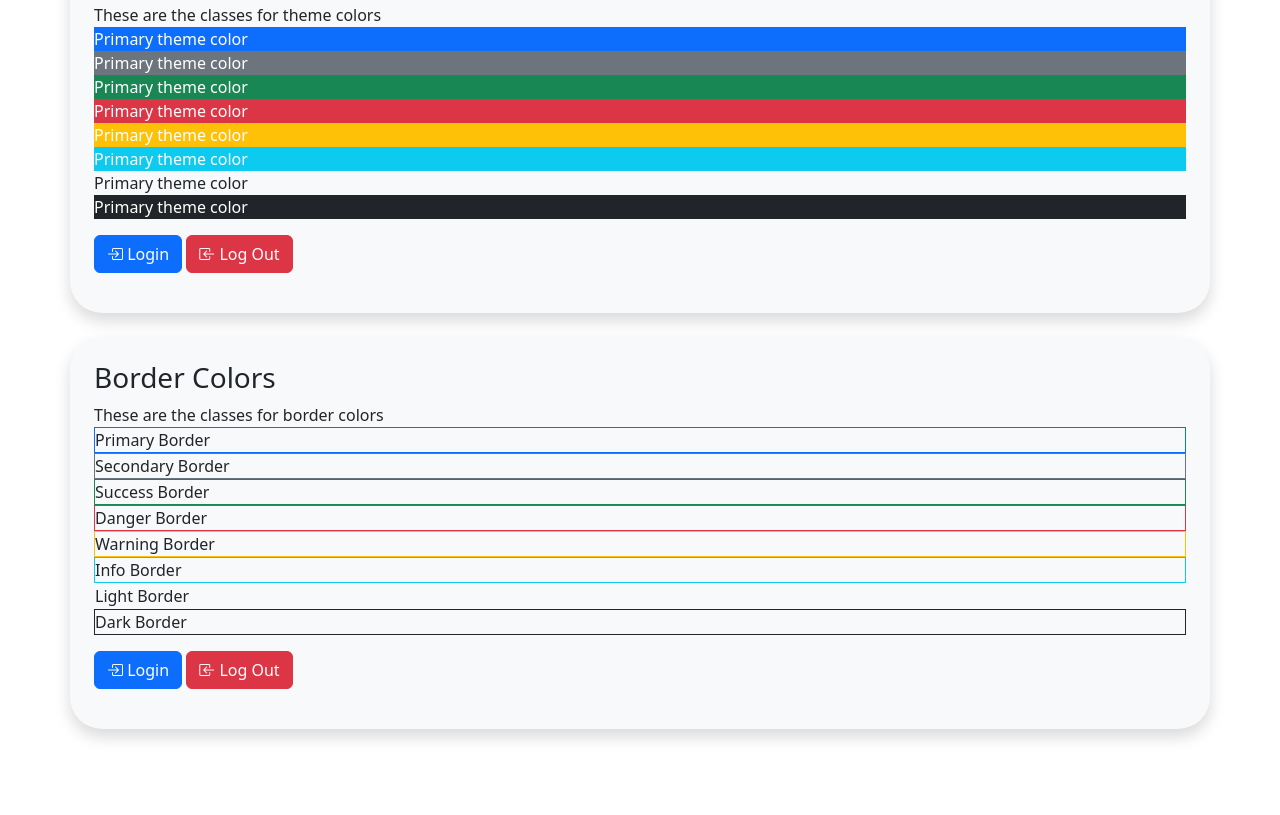
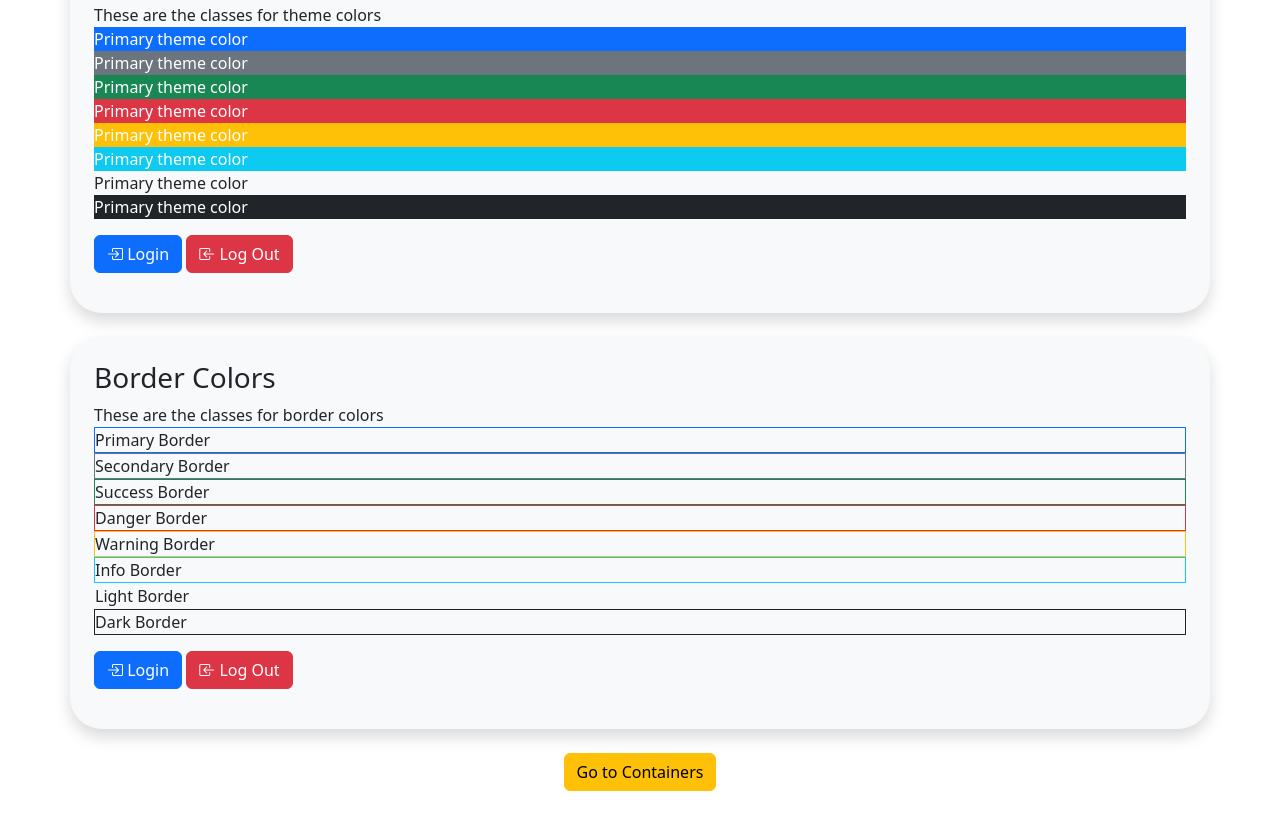
Before and after one commit to yanji0-0/bootstrap, a plain HTML site: page colors.html in a window 1280 px wide. Shown: the part 520-1335 px from the top of the page. Before the commit the page ends 1273 px from the top, so only its background shows below. Drawn offline with nearby package versions, Linux system fonts and the light colour scheme.

Commit message:
with button href

```diff
--- a/colors.html
+++ b/colors.html
@@ -69,6 +69,10 @@
             <button class="btn btn-danger my-3"><i class="bi bi-box-arrow-in-left"></i> Log Out</button>
         </div>
 
+        <div class="container my-4 d-flex justify-content-center">
+            <a href="containers.html" class="btn btn-warning">Go to Containers </a>
+        </div>
+        </div>
 
         <script
             src="https://cdn.jsdelivr.net/npm/@popperjs/core@2.11.8/dist/umd/popper.min.js"
```
Also changed, not shown: containers.html (+3 -1 lines), typo.html (+1 -1 lines).
